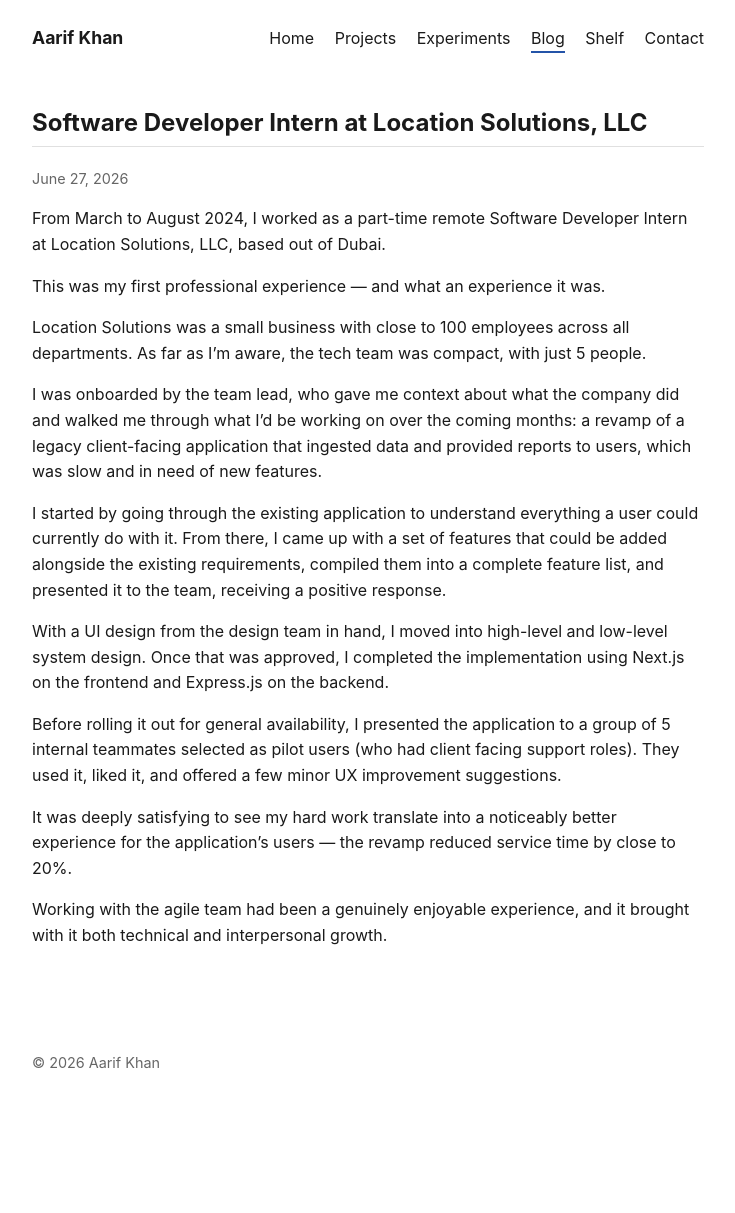
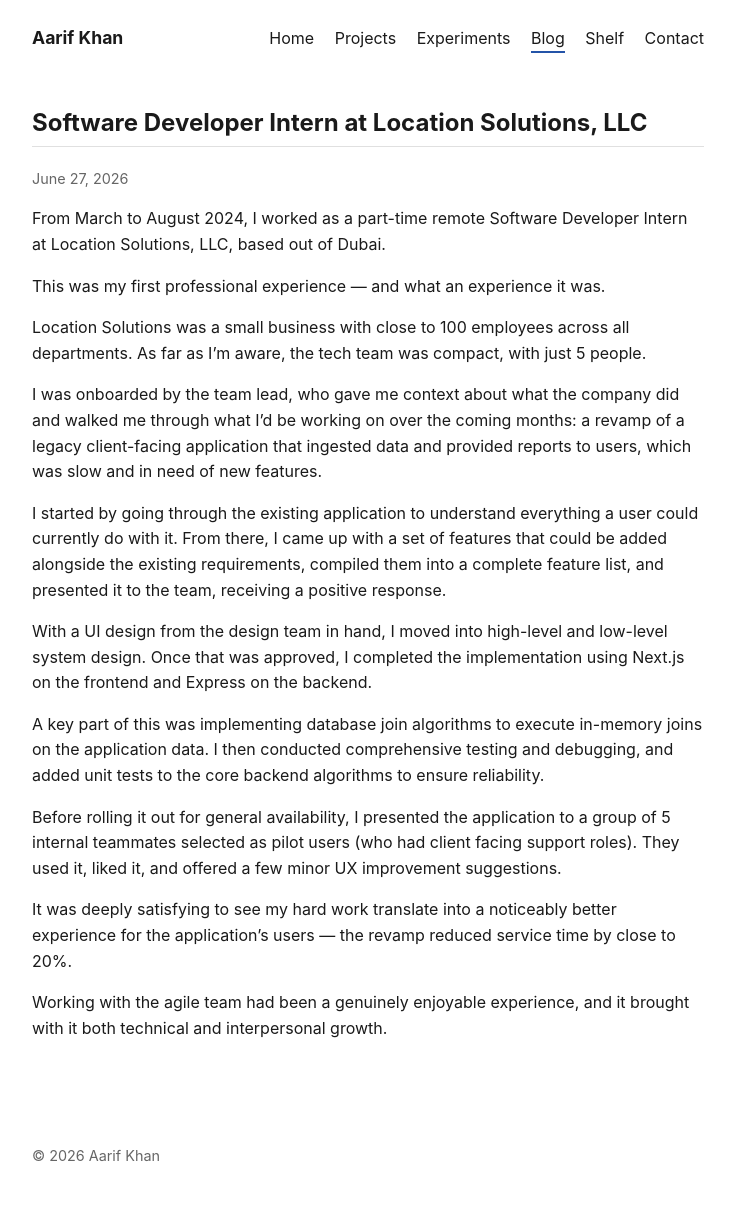
Before and after one commit to aarifkhan7/aarifkhan7.github.io, a Jekyll site: the page built from _posts/2026-06-27-location-solutions.md, in a window 1280 px wide. Shown: the whole page, without its empty margins (272-1007 px from the left). Built offline with Jekyll 4.4.1, drawn with Linux system fonts in a browser that asks for light colours; before the commit the page ends 1120 px from its top, so only the background shows below that.

Commit message:
LS Experience Add Details about Algorithm Implemented

```diff
--- a/_posts/2026-06-27-location-solutions.md
+++ b/_posts/2026-06-27-location-solutions.md
@@ -22,7 +22,11 @@ list, and presented it to the team, receiving a positive response.
 
 With a UI design from the design team in hand, I moved into high-level and low-level
 system design. Once that was approved, I completed the implementation using Next.js
-on the frontend and Express.js on the backend.
+on the frontend and Express on the backend.
+
+A key part of this was implementing database join algorithms to execute in-memory
+joins on the application data. I then conducted comprehensive testing and debugging,
+and added unit tests to the core backend algorithms to ensure reliability.
 
 Before rolling it out for general availability, I presented the application to a
 group of 5 internal teammates selected as pilot users (who had client facing support roles). They used it, liked it, and
```
